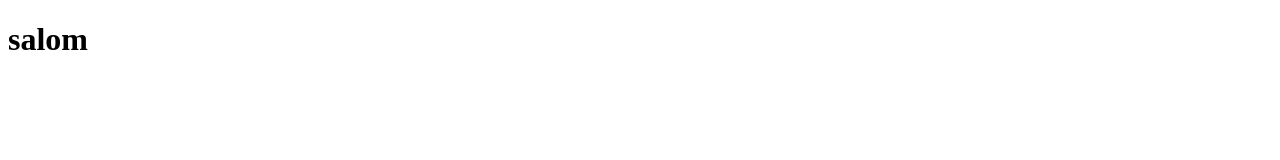
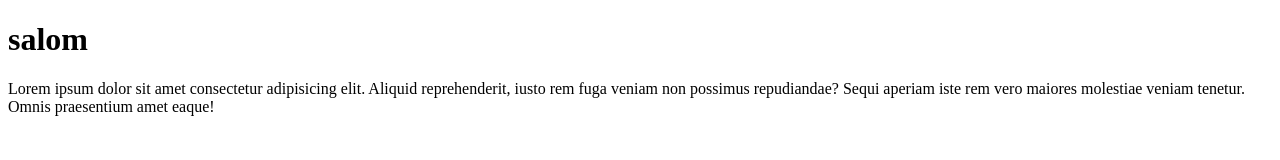
Before and after one commit to AdminFrontend/uzb_buka, a plain HTML site: page index.html in a window 1280 px wide. Drawn offline with Linux system fonts and the light colour scheme.

Commit message:
new rext

```diff
--- a/index.html
+++ b/index.html
@@ -1,12 +1,20 @@
 <!DOCTYPE html>
 <html lang="en">
+
 <head>
     <meta charset="UTF-8">
     <meta http-equiv="X-UA-Compatible" content="IE=edge">
     <meta name="viewport" content="width=device-width, initial-scale=1.0">
     <title>Document</title>
 </head>
+
 <body>
     <h1>salom</h1>
+    <p>Lorem ipsum dolor sit amet consectetur adipisicing elit. Aliquid reprehenderit, iusto rem fuga veniam non
+        possimus repudiandae? Sequi aperiam iste rem vero maiores molestiae veniam tenetur. Omnis praesentium amet
+        eaque!
+    </p>
+
 </body>
+
 </html>
```
